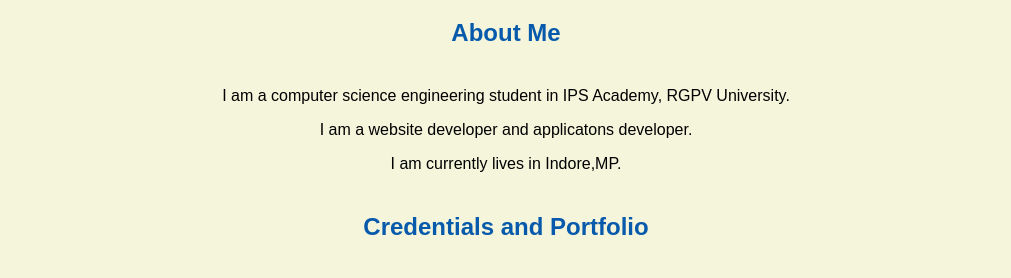
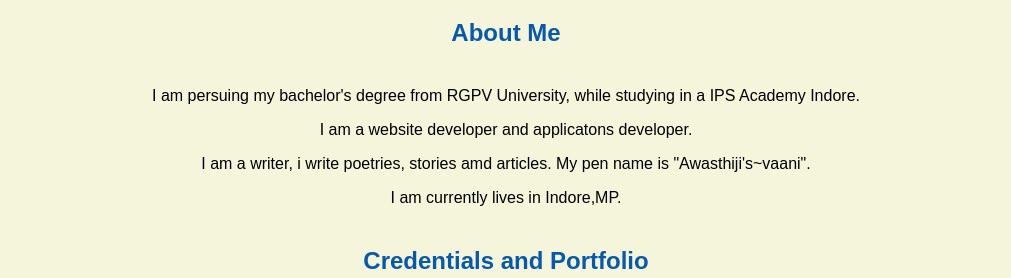
Before and after one commit to snehalawasthi/snehalawasthi.github.io, a plain HTML site: page index.html in a window 1280 px wide. Shown: the part 516-794 px from the top of the page, without its empty margins (134-1145 px from the left). Drawn offline with Linux system fonts and the light colour scheme.

Commit message:
Update index.html

```diff
--- a/index.html
+++ b/index.html
@@ -29,8 +29,9 @@
   <h2>About Me</h2>
 
   <!-- add a few paragraph lines to describe you -->
-  <p>I am a computer science engineering student in IPS Academy, RGPV University.</p> <!-- where do you live? -->
-  <p>I am a website developer and applicatons developer.</p> <!-- Where studying/studied? -->
+  <p>I am persuing my bachelor's degree from RGPV University, while studying in a IPS Academy Indore.</p> <!-- where do you live? -->
+  <p>I am a website developer and applicatons developer.</p><!-- Where studying/studied? -->
+  <p>I am a writer, i write poetries, stories amd articles. My pen name is "Awasthiji's~vaani".</p>
   <p>I am currently lives in Indore,MP.</p> <!-- current job or current school year? -->
 
   <!-- add a section called "Credentials and Portofolio -->
```
